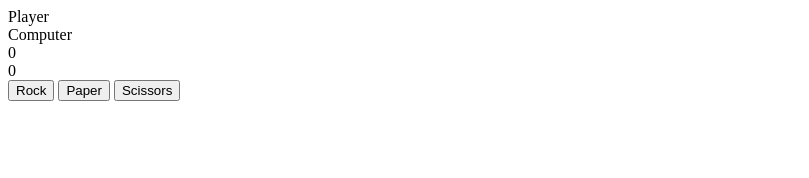
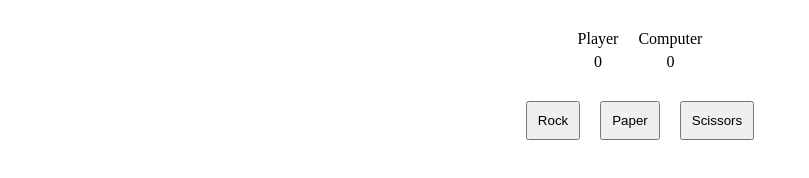
Before and after one commit to JonathanNoH/Rock-Paper-Scissors, a plain HTML site: page index.html in a window 1280 px wide. Shown: the whole page, without its empty margins (0-809 px from the left). Drawn offline with Linux system fonts and the light colour scheme.

Commit message:
use flex display

```diff
--- a/index.html
+++ b/index.html
@@ -12,15 +12,15 @@
     <div class="score">
         <div class="names">
             <div>Player</div>
-            <div>Computer</div>
+            <div>0</div>
         </div>
         <div class="scores">
-            <div>0</div>
+            <div>Computer</div>
             <div>0</div>
         </div>
 
     </div>
-    <div id="container">
+    <div class="buttons">
         <button class="rock">Rock</button>
         <button class="paper">Paper</button>
         <button class="scissors">Scissors</button>
--- a/styles.css
+++ b/styles.css
@@ -0,0 +1,26 @@
+.names,
+.scores {
+    display: flex;
+    flex-direction: column;
+    gap: 5px;
+    align-items: center;
+
+}
+
+.score {
+    display: flex;
+    gap: 20px;
+    justify-content: center;
+    margin: 30px;
+}
+
+.buttons {
+    display: flex;
+    justify-content: center;
+    align-items: center;
+    gap: 20px;
+}
+
+button {
+    padding: 10px;
+}
```
